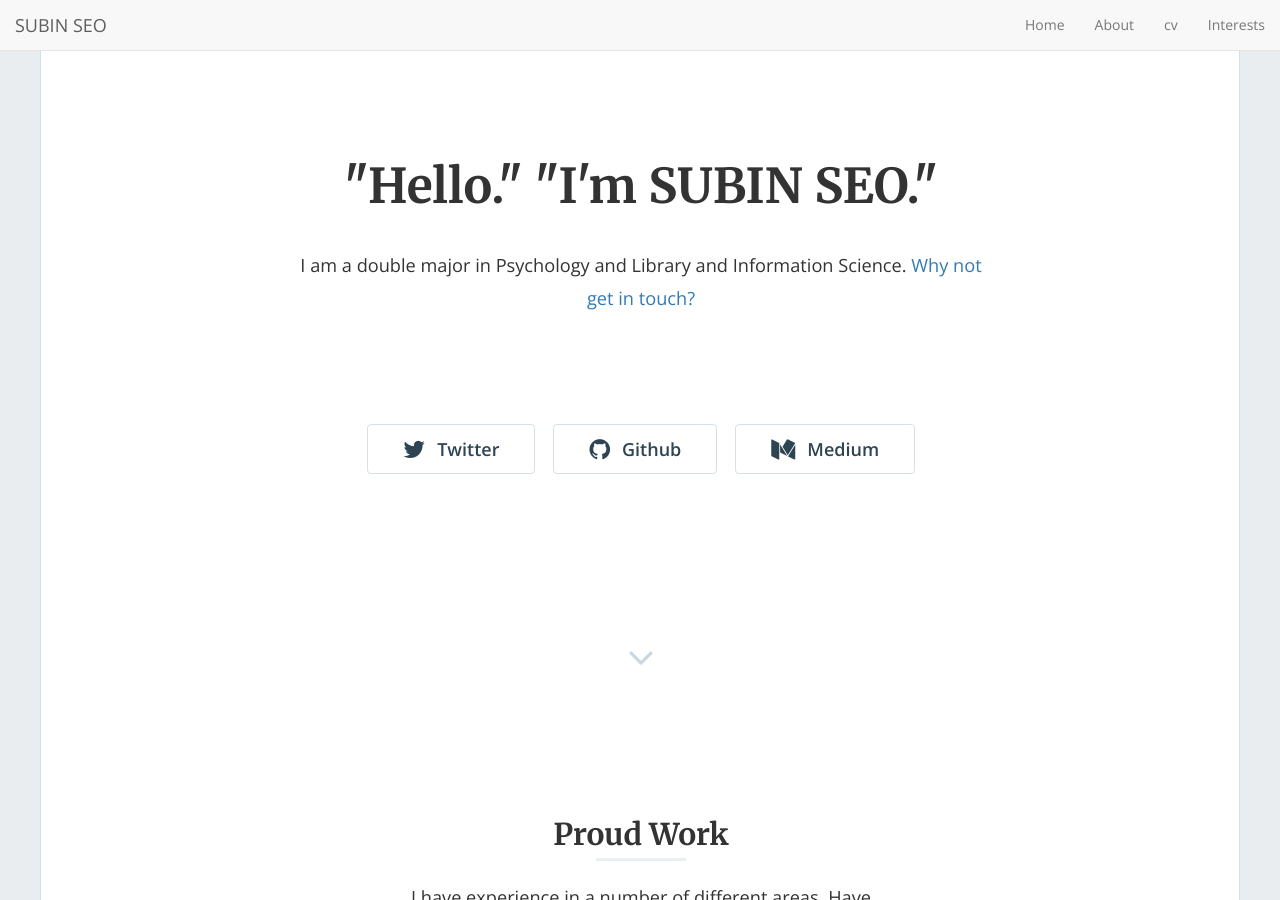
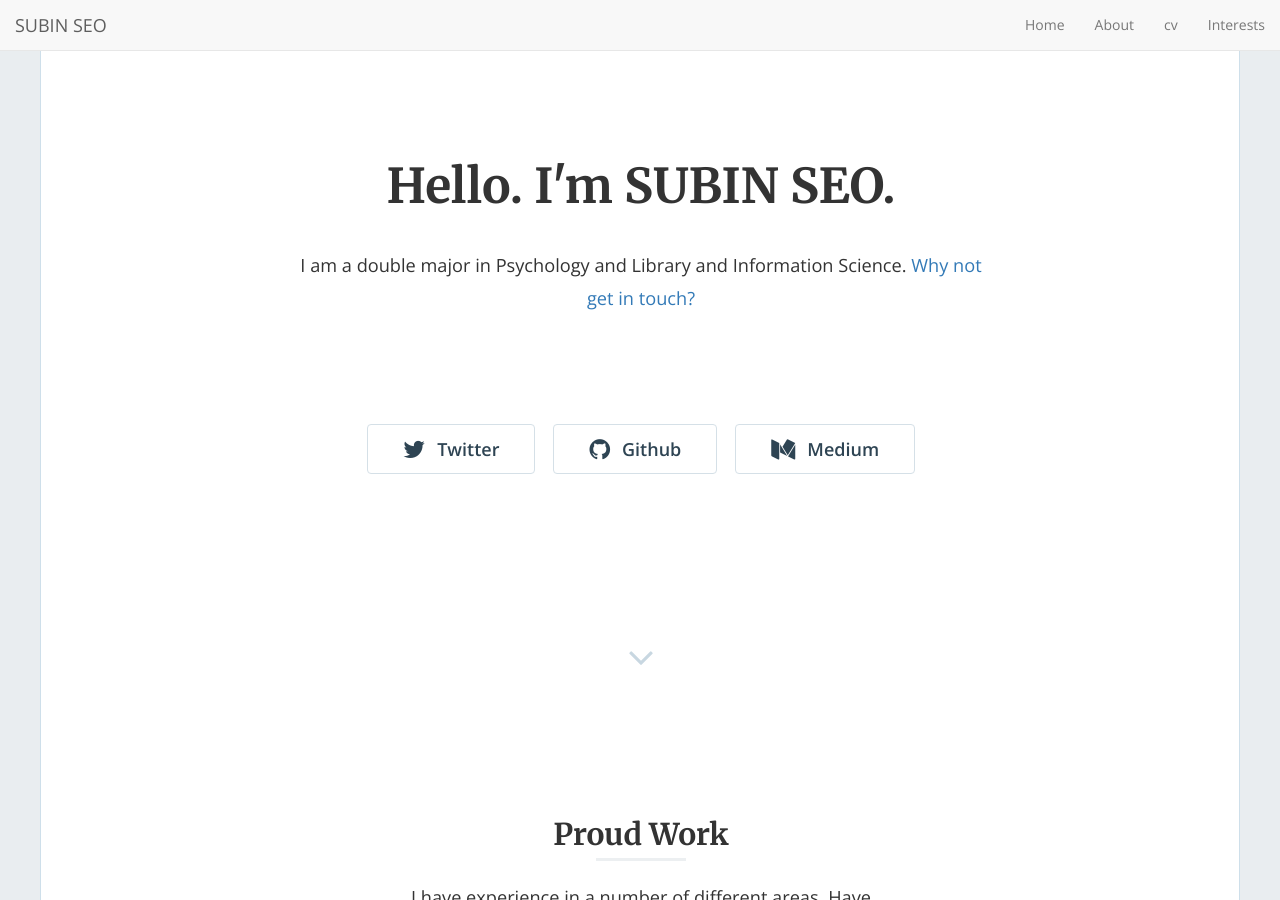
Before and after one commit to ddubny/portfolio, a Jekyll site: the page built from index.html, in a window 1280 px wide and 900 px high. Built offline with Jekyll 4.4.1, drawn with Linux system fonts in a browser that asks for light colours; nearby versions of some CDN libraries; the list of posts is cut into pages by our own code.

Commit message:
2/13-2(4)

```diff
--- a/_data/global.yml
+++ b/_data/global.yml
@@ -1,7 +1,7 @@
 # Site Settings
 title: |
-  "Hello."
-  "I'm SUBIN SEO."
+  Hello.
+  I'm SUBIN SEO.
 featured_image: 'img/posts/02_weathercast-1130x864-2x.png'
 description: "I am a double major in Psychology and Library and Information Science."
 url: 'https://ddubny.github.io/portfolio/' # the base hostname & protocol for your site
```
